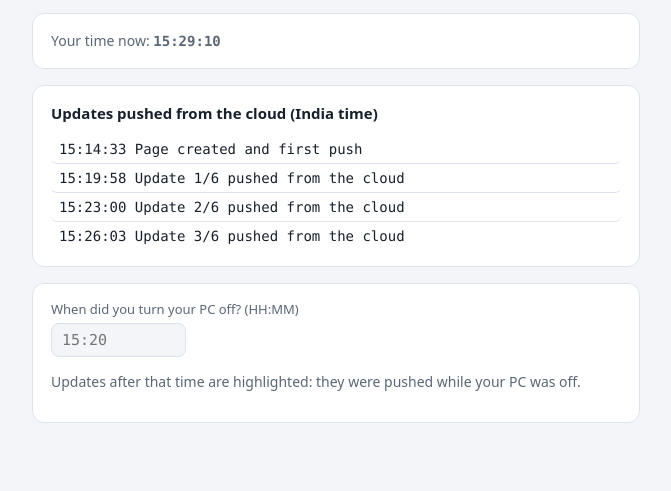
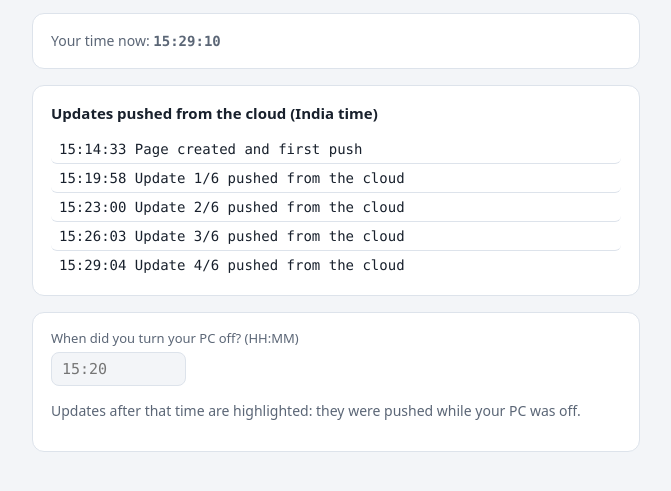
Before and after one commit to 123tron/test, a plain HTML site: page index.html in a window 1280 px wide. Shown: the part 113-604 px from the top of the page, without its empty margins (304-975 px from the left). Drawn offline with Linux system fonts and the light colour scheme.

Commit message:
Cloud update 4/6 at 15:29:04 IST
Co-Authored-By: Claude Opus 5.5 <noreply@anthropic.com>
Claude-Session: https://claude.ai/code/session_015wYrXX1cdTWu7VCpt2JtDF

```diff
--- a/index.html
+++ b/index.html
@@ -51,6 +51,7 @@
       <li data-t="15:19:58">15:19:58  Update 1/6 pushed from the cloud</li>
       <li data-t="15:23:00">15:23:00  Update 2/6 pushed from the cloud</li>
       <li data-t="15:26:03">15:26:03  Update 3/6 pushed from the cloud</li>
+      <li data-t="15:29:04">15:29:04  Update 4/6 pushed from the cloud</li>
     </ol>
   </section>
 
```
